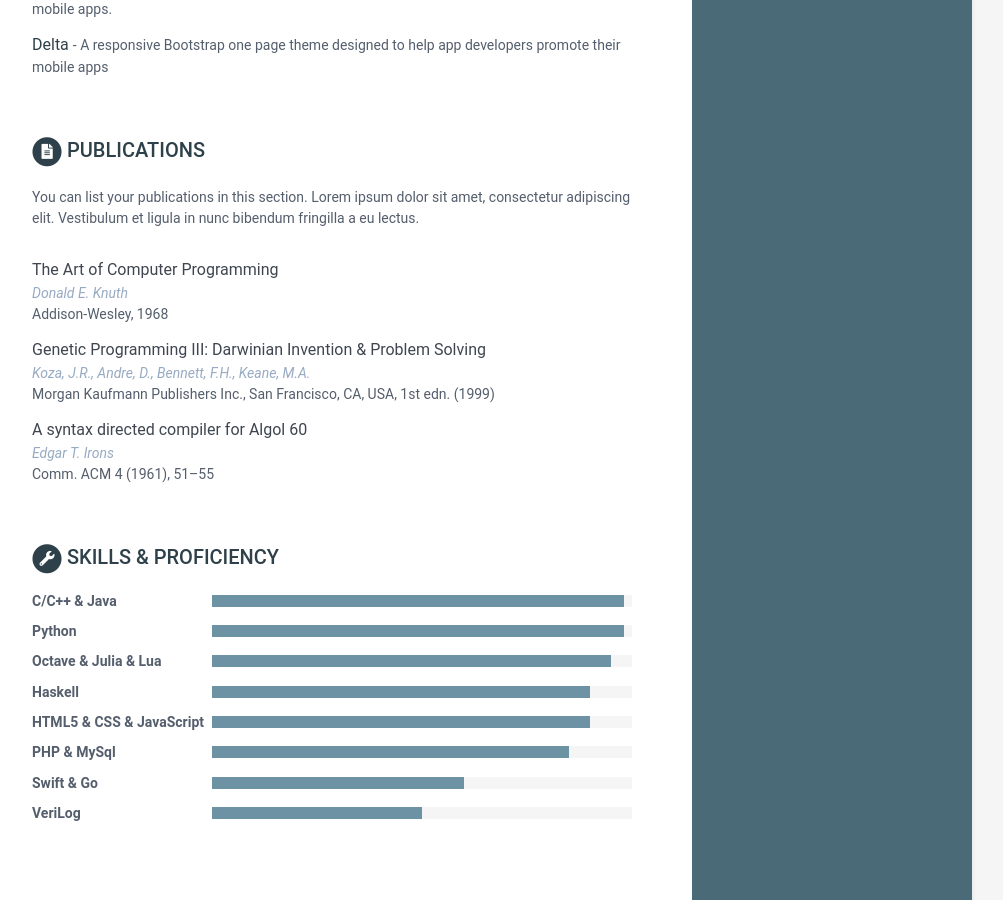
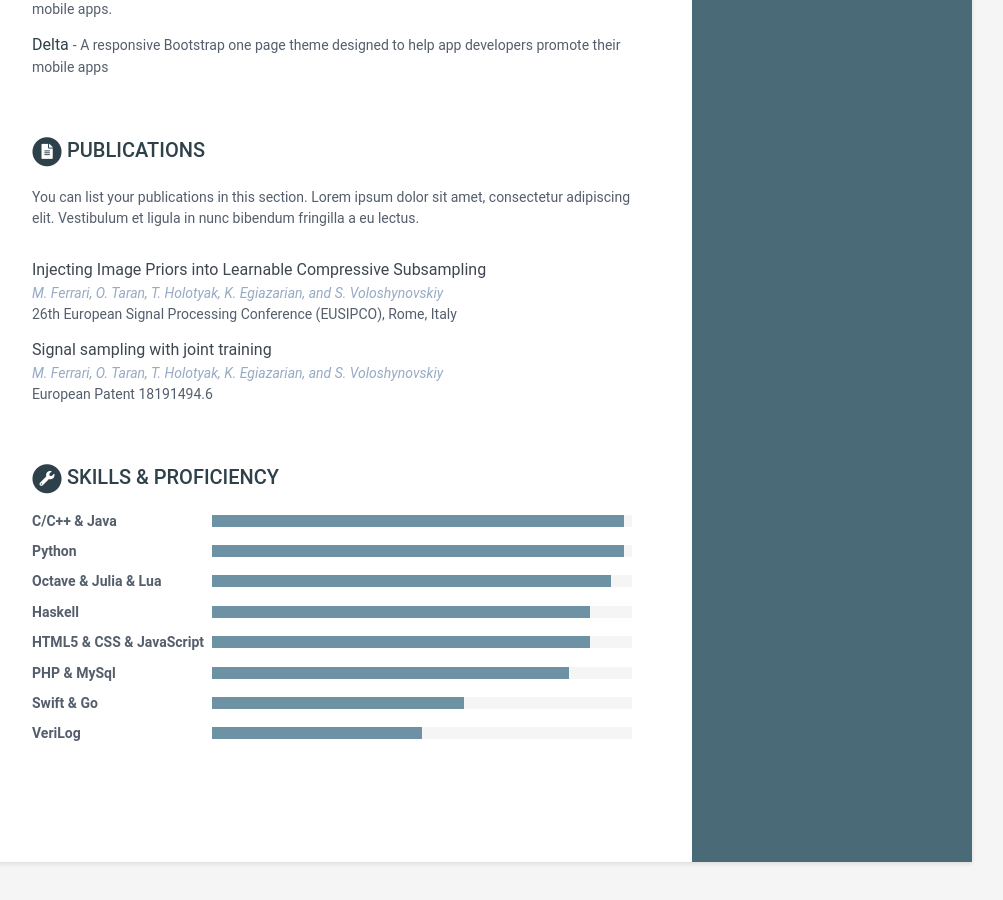
Before and after one commit to Mandarancio/Mandarancio.github.io, a Jekyll site: the page built from index.html, in a window 1280 px wide and 900 px high, scrolled down 1163 px. Shown: the whole window, without its empty margins (168-1171 px from the left). Built offline with Jekyll 4.4.1, drawn with Linux system fonts in a browser that asks for light colours.

Commit message:
working on..

```diff
--- a/_data/data.yml
+++ b/_data/data.yml
@@ -147,17 +147,13 @@ publications:
       bibendum fringilla a eu lectus.
 
     papers:
-      - title: The Art of Computer Programming
-        authors: Donald E. Knuth
-        conference: Addison-Wesley, 1968
+      - title: "Injecting Image Priors into Learnable Compressive Subsampling"
+        authors: M. Ferrari, O. Taran, T. Holotyak, K. Egiazarian, and S. Voloshynovskiy
+        conference: "26th European Signal Processing Conference (EUSIPCO), Rome, Italy"
 
-      - title: "Genetic Programming III: Darwinian Invention &amp; Problem Solving"
-        authors: Koza, J.R., Andre, D., Bennett, F.H., Keane, M.A.
-        conference: "Morgan Kaufmann Publishers Inc., San Francisco, CA, USA, 1st edn. (1999)"
-
-      - title: A syntax directed compiler for Algol 60
-        authors: Edgar T. Irons
-        conference: "Comm. ACM 4 (1961), 51–55"
+      - title: Signal sampling with joint training
+        authors: M. Ferrari, O. Taran, T. Holotyak, K. Egiazarian, and S. Voloshynovskiy
+        conference: "European Patent 18191494.6"
 
 skills:
     title: Skills &amp; Proficiency
```
